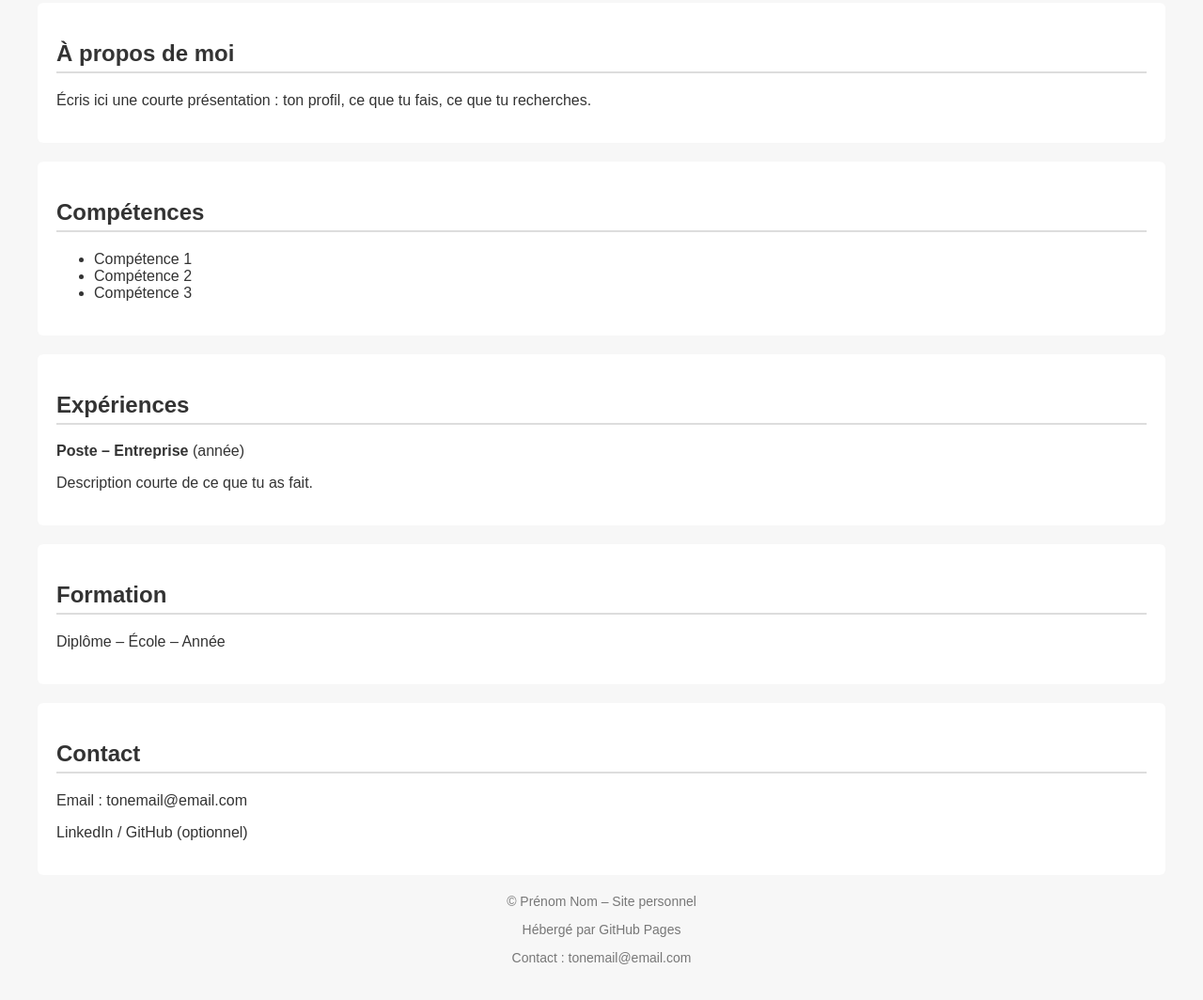
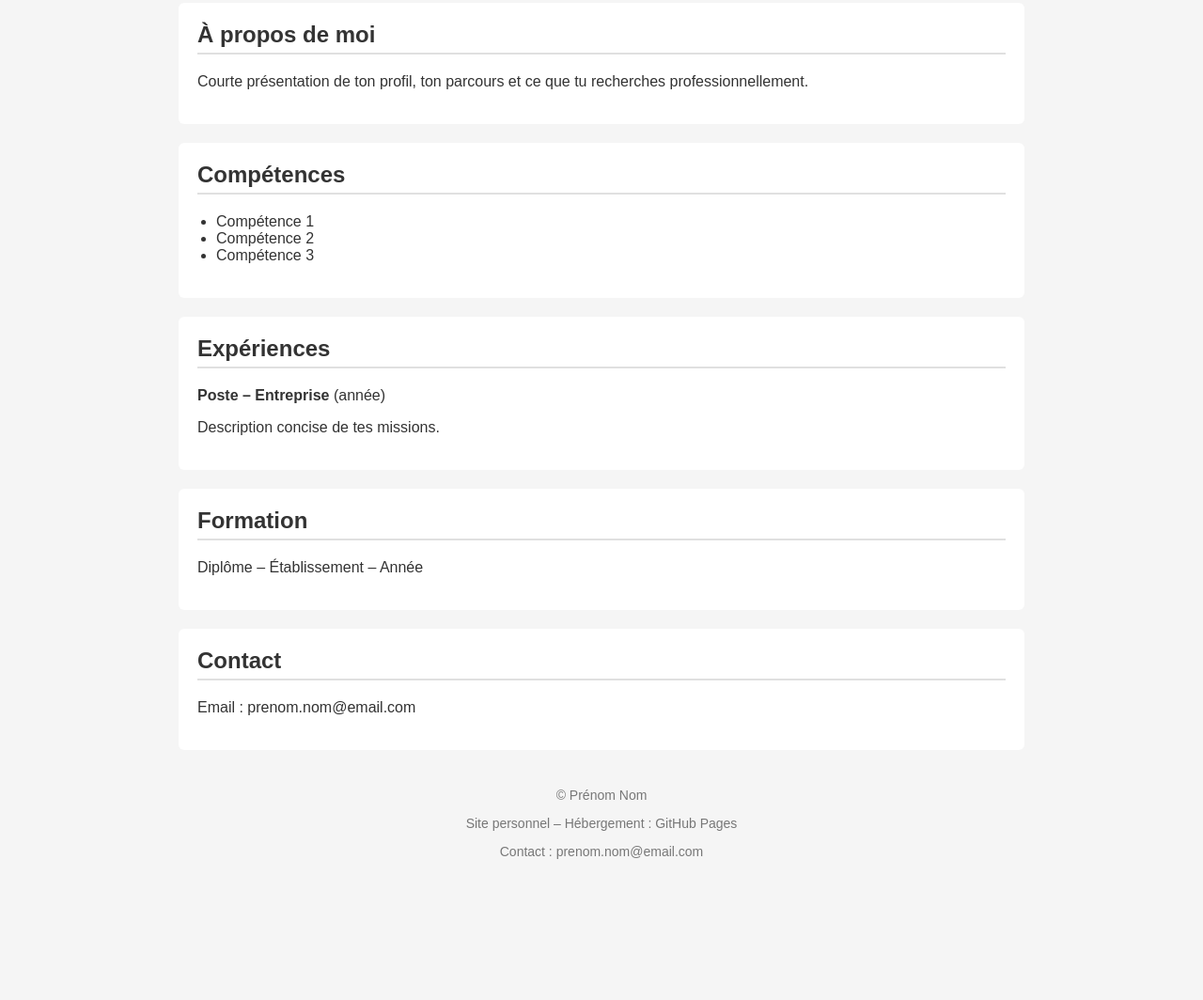
Before and after one commit to SolenneBlanloeil/SolenneBlanloeil.github.io, a plain HTML site: page index.html in a window 1280 px wide. Shown: the part 148-1212 px from the top of the page at 94% size. After the commit the page ends 1102 px from the top, so only its background shows below. Drawn offline with Linux system fonts and the light colour scheme.

Commit message:
Add files via upload

```diff
--- a/index.html
+++ b/index.html
@@ -3,6 +3,7 @@
 <head>
     <meta charset="UTF-8">
     <title>Prénom Nom – CV</title>
+    <meta name="description" content="CV en ligne de Prénom Nom">
     <link rel="stylesheet" href="style.css">
 </head>
 
@@ -13,11 +14,13 @@
         <p>Intitulé du poste ou objectif professionnel</p>
     </header>
 
+    <main>
+
         <section>
             <h2>À propos de moi</h2>
             <p>
-            Écris ici une courte présentation :
-            ton profil, ce que tu fais, ce que tu recherches.
+                Courte présentation de ton profil, ton parcours
+                et ce que tu recherches professionnellement.
             </p>
         </section>
 
@@ -33,25 +36,26 @@
         <section>
             <h2>Expériences</h2>
             <p><strong>Poste – Entreprise</strong> (année)</p>
-        <p>Description courte de ce que tu as fait.</p>
+            <p>Description concise de tes missions.</p>
         </section>
 
         <section>
             <h2>Formation</h2>
-        <p>Diplôme – École – Année</p>
+            <p>Diplôme – Établissement – Année</p>
         </section>
 
         <section>
             <h2>Contact</h2>
-        <p>Email : tonemail@email.com</p>
-        <p>LinkedIn / GitHub (optionnel)</p>
+            <p>Email : prenom.nom@email.com</p>
         </section>
+
+    </main>
+
+    <footer>
+        <p>© Prénom Nom</p>
+        <p>Site personnel – Hébergement : GitHub Pages</p>
+        <p>Contact : prenom.nom@email.com</p>
+    </footer>
 
 </body>
 </html>
-
-<footer>
-    <p>© Prénom Nom – Site personnel</p>
-    <p>Hébergé par GitHub Pages</p>
-    <p>Contact : tonemail@email.com</p>
-</footer>
--- a/style.css
+++ b/style.css
@@ -1,7 +1,7 @@
 body {
-    font-family: Arial, sans-serif;
+    font-family: Arial, Helvetica, sans-serif;
     margin: 40px;
-    background-color: #f7f7f7;
+    background-color: #f5f5f5;
     color: #333;
 }
 
@@ -14,20 +14,31 @@ h1 {
     margin-bottom: 5px;
 }
 
+main {
+    max-width: 900px;
+    margin: auto;
+}
+
 section {
-    background: white;
+    background-color: white;
     padding: 20px;
     margin-bottom: 20px;
     border-radius: 6px;
 }
 
 h2 {
-    border-bottom: 2px solid #ddd;
+    margin-top: 0;
+    border-bottom: 2px solid #e0e0e0;
     padding-bottom: 5px;
+}
+
+ul {
+    padding-left: 20px;
 }
 
 footer {
     text-align: center;
     font-size: 14px;
     color: #777;
+    margin-top: 40px;
 }
```
Lines whose indentation alone changed are shown as unchanged.
